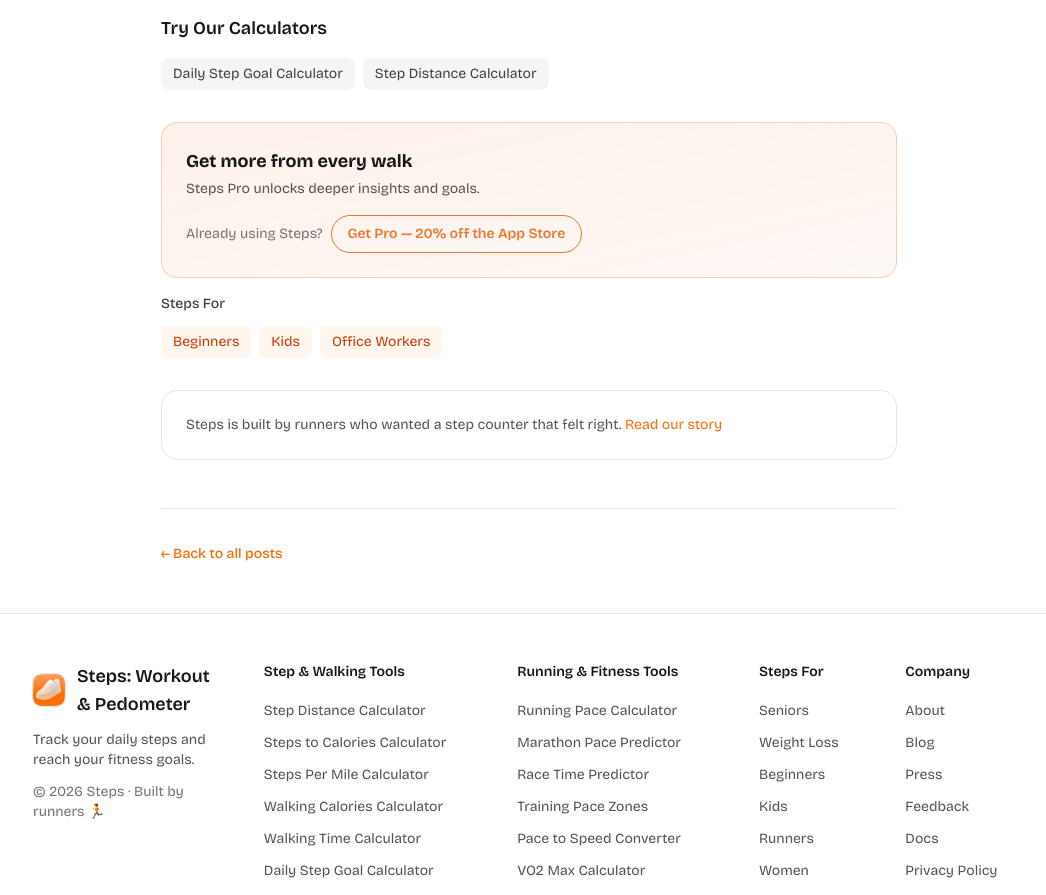
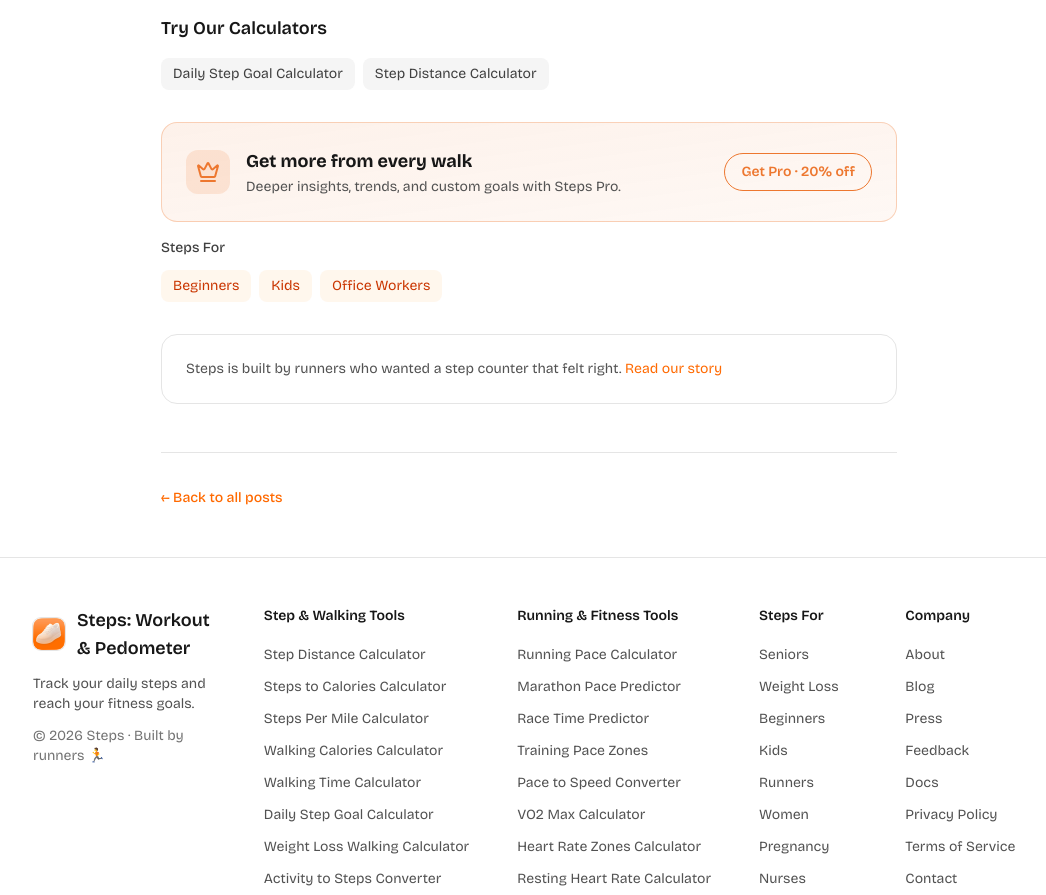
Before and after one commit to dqhieu/getsteps-app, a Next.js app: page /blog/10000-steps-a-day-benefits in a window 1280 px wide. Shown: the part 6500-7395 px from the top of the page, without its empty margins (111-1157 px from the left). Built offline with nearby package versions, Linux system fonts and the light colour scheme.

Commit message:
fix: use icon-led horizontal banner for blog Pro CTA (option 3)

```diff
--- a/components/blog-pro-cta.tsx
+++ b/components/blog-pro-cta.tsx
@@ -1,20 +1,27 @@
+import { Crown } from "lucide-react";
 import { ProUpsell } from "./pro-upsell";
 
 /**
  * Pro-only CTA card for blog posts, which otherwise carry no app CTA. Blog
  * traffic is the coldest segment, so this is a low-prominence upsell measured
- * via the get-pro goal rather than a primary download push.
+ * via the get-pro goal rather than a primary download push. Horizontal
+ * icon-led banner keeps it tight at the end of a long article.
  */
 export function BlogProCta() {
   return (
-    <div className="mt-8 rounded-2xl border border-[#ED772F]/30 bg-gradient-to-br from-[#ED772F]/10 to-[#ED772F]/5 dark:from-[#ED772F]/20 dark:to-[#ED772F]/10 p-6">
-      <h2 className="text-lg font-bold text-neutral-900 dark:text-white mb-1">
-        Get more from every walk
-      </h2>
-      <p className="text-sm text-neutral-600 dark:text-neutral-400 mb-4">
-        Steps Pro unlocks deeper insights and goals.
-      </p>
-      <ProUpsell />
+    <div className="mt-8 rounded-2xl border border-[#ED772F]/30 bg-gradient-to-br from-[#ED772F]/10 to-[#ED772F]/5 dark:from-[#ED772F]/20 dark:to-[#ED772F]/10 p-6 flex flex-wrap items-center gap-4">
+      <div className="w-11 h-11 rounded-xl bg-[#ED772F]/15 flex items-center justify-center flex-shrink-0">
+        <Crown className="w-6 h-6 text-[#ED772F]" aria-hidden="true" />
+      </div>
+      <div className="flex-1 min-w-[12rem]">
+        <h2 className="text-lg font-bold text-neutral-900 dark:text-white mb-0.5">
+          Get more from every walk
+        </h2>
+        <p className="text-sm text-neutral-600 dark:text-neutral-400">
+          Deeper insights, trends, and custom goals with Steps Pro.
+        </p>
+      </div>
+      <ProUpsell compact />
     </div>
   );
 }
```
